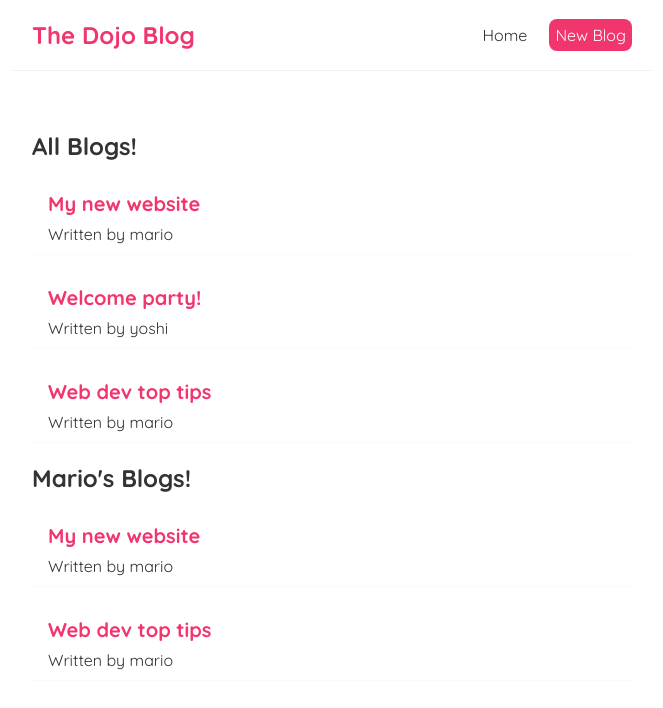
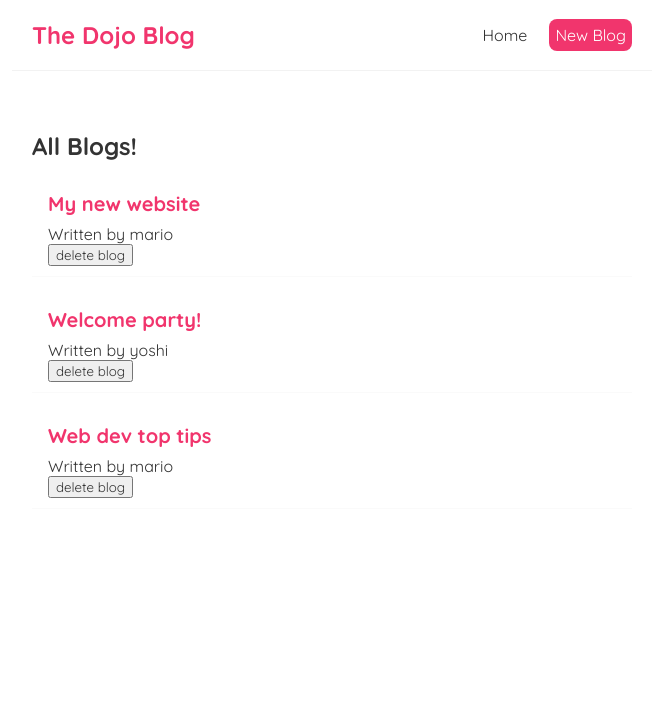
Before and after one commit to sytunguyen77/react-tutorial, a React (Create React App) app: page / in a window 1280 px wide. Shown: the top 708 px of the page, without its empty margins (308-971 px from the left). Built offline with nearby package versions, Linux system fonts and the light colour scheme.

Commit message:
first commit

```diff
--- a/src/BlogList.js
+++ b/src/BlogList.js
@@ -1,4 +1,4 @@
-const BlogList = ({ blogs, title }) => {
+const BlogList = ({ blogs, title, handleDelete }) => {
    //    const blogs = props.blogs;
    //    const title = props.title;
 
@@ -9,6 +9,7 @@
             <div className="blog-preview" key={blog.id}>
                <h2>{blog.title}</h2>
                <p>Written by {blog.author}</p>
+               <button onClick={() => handleDelete(blog.id)}>delete blog</button>
             </div>
          ))}
       </div>
--- a/src/Home.js
+++ b/src/Home.js
@@ -8,10 +8,15 @@
       { title: "Web dev top tips", body: "lorem ipsum...", author: "mario", id: 3 },
    ]);
 
+   const handleDelete = (id) => {
+      const newBlogs = blogs.filter((blog) => blog.id !== id);
+      setBlogs(newBlogs);
+   };
+
    return (
       <div className="home">
-         <BlogList blogs={blogs} title="All Blogs!" />
-         <BlogList blogs={blogs.filter((blog) => blog.author === "mario")} title="Mario's Blogs!" />
+         <BlogList blogs={blogs} title="All Blogs!" handleDelete={handleDelete} />
+         {/* <BlogList blogs={blogs.filter((blog) => blog.author === "mario")} title="Mario's Blogs!" />/ */}
       </div>
    );
 };
```
